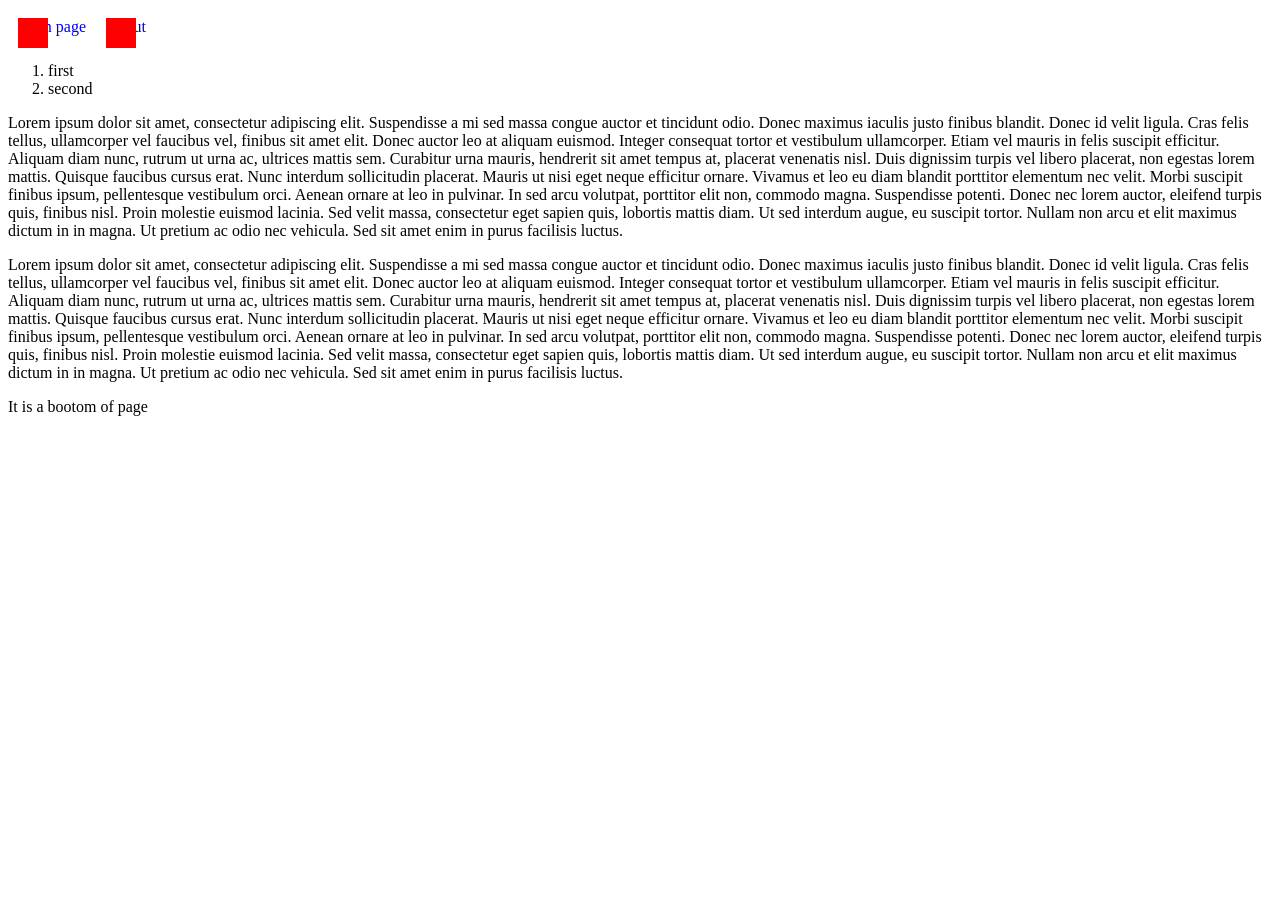
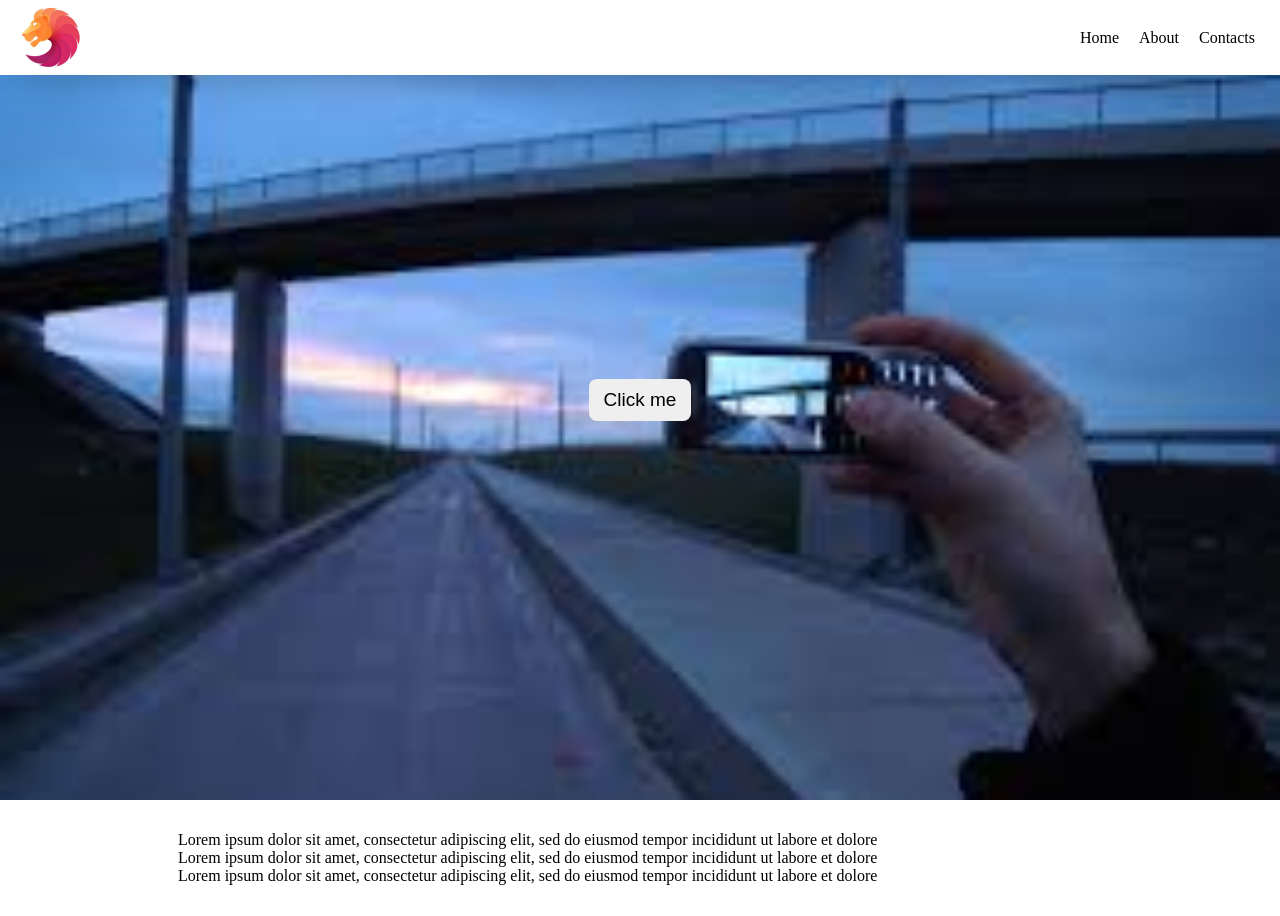
Before and after one commit to Serjman91/web, a plain HTML site: page index.html in a window 1280 px wide. Before the commit the page ends 800 px from the top, so only its background shows below. Drawn offline with Linux system fonts and the light colour scheme.

Commit message:
Add separate file for styles, create header and intro section

```diff
--- a/index.html
+++ b/index.html
@@ -4,64 +4,33 @@
     <meta charset="UTF-8">
     <meta name="viewport" content="width=device-width, initial-scale=1">
     <title>Web</title>
+    <link rel="stylesheet" href="styles/styles.css">
 </head>
-<style>
-    .list {
-        list-style-type: none;
-        margin: 0;
-        padding: 0;
-        display: flex;
-        text-align: right;
-    }
-
-    .list li {
-        padding: 10px;
-        position: relative;
-    }
-
-    .list li::before {
-        content: ' ';
-        width: 10px;
-        height: 10px;
-        background: red;
-        padding: 10px;
-        position: absolute;
-    }
-
-    .list li::after {
-        padding: 10px;
-    }
-
-    .list a {
-        text-decoration: none;
-    }
-
-    .list a:hover {
-        text-decoration: underline;
-    }
-</style>
 <body>
-<aside>
-    <ul class="list">
-        <li><a href="#">Main page</a></li>
-        <li><a href="#">About</a></li>
-    </ul>
-    <ol class="numeric-list">
-        <li>first</li>
-        <li>second</li>
-    </ol>
-</aside>
-<section class="content">
-    <article>
-        <p>Lorem ipsum dolor sit amet, consectetur adipiscing elit. Suspendisse a mi sed massa congue auctor et tincidunt odio. Donec maximus iaculis justo finibus blandit. Donec id velit ligula. Cras felis tellus, ullamcorper vel faucibus vel, finibus sit amet elit. Donec auctor leo at aliquam euismod. Integer consequat tortor et vestibulum ullamcorper. Etiam vel mauris in felis suscipit efficitur. Aliquam diam nunc, rutrum ut urna ac, ultrices mattis sem. Curabitur urna mauris, hendrerit sit amet tempus at, placerat venenatis nisl. Duis dignissim turpis vel libero placerat, non egestas lorem mattis. Quisque faucibus cursus erat. Nunc interdum sollicitudin placerat.
-
-            Mauris ut nisi eget neque efficitur ornare. Vivamus et leo eu diam blandit porttitor elementum nec velit. Morbi suscipit finibus ipsum, pellentesque vestibulum orci. Aenean ornare at leo in pulvinar. In sed arcu volutpat, porttitor elit non, commodo magna. Suspendisse potenti. Donec nec lorem auctor, eleifend turpis quis, finibus nisl. Proin molestie euismod lacinia. Sed velit massa, consectetur eget sapien quis, lobortis mattis diam. Ut sed interdum augue, eu suscipit tortor. Nullam non arcu et elit maximus dictum in in magna. Ut pretium ac odio nec vehicula. Sed sit amet enim in purus facilisis luctus.</p><p>Lorem ipsum dolor sit amet, consectetur adipiscing elit. Suspendisse a mi sed massa congue auctor et tincidunt odio. Donec maximus iaculis justo finibus blandit. Donec id velit ligula. Cras felis tellus, ullamcorper vel faucibus vel, finibus sit amet elit. Donec auctor leo at aliquam euismod. Integer consequat tortor et vestibulum ullamcorper. Etiam vel mauris in felis suscipit efficitur. Aliquam diam nunc, rutrum ut urna ac, ultrices mattis sem. Curabitur urna mauris, hendrerit sit amet tempus at, placerat venenatis nisl. Duis dignissim turpis vel libero placerat, non egestas lorem mattis. Quisque faucibus cursus erat. Nunc interdum sollicitudin placerat.
-
-            Mauris ut nisi eget neque efficitur ornare. Vivamus et leo eu diam blandit porttitor elementum nec velit. Morbi suscipit finibus ipsum, pellentesque vestibulum orci. Aenean ornare at leo in pulvinar. In sed arcu volutpat, porttitor elit non, commodo magna. Suspendisse potenti. Donec nec lorem auctor, eleifend turpis quis, finibus nisl. Proin molestie euismod lacinia. Sed velit massa, consectetur eget sapien quis, lobortis mattis diam. Ut sed interdum augue, eu suscipit tortor. Nullam non arcu et elit maximus dictum in in magna. Ut pretium ac odio nec vehicula. Sed sit amet enim in purus facilisis luctus.</p>
-    </article>
-</section>
-<footer>
-    It is a bootom of page
-</footer>
+<header class="header">
+    <div class="header-content">
+        <img class="logo" src="assets/logo.jpg" alt="logo">
+        <ul class="menu">
+            <li class="menu-item"><a href="#">Home</a></li>
+            <li class="menu-item"><a href="#">About</a></li>
+            <li class="menu-item"><a href="#">Contacts</a></li>
+        </ul>
+    </div>
+</header>
+<div class="content">
+    <section class="section intro">
+        <button class="cta" type="button">Click me</button>
+    </section>
+    <section class="section advantages">
+        <ul class="advantages-list">
+            <li class="menu-item">Lorem ipsum dolor sit amet, consectetur adipiscing elit, sed do eiusmod tempor incididunt ut labore et dolore</li>
+            <li class="menu-item">Lorem ipsum dolor sit amet, consectetur adipiscing elit, sed do eiusmod tempor incididunt ut labore et dolore</li>
+            <li class="menu-item">Lorem ipsum dolor sit amet, consectetur adipiscing elit, sed do eiusmod tempor incididunt ut labore et dolore</li>
+        </ul>
+    </section>
+</div>
+<!--<footer>-->
+<!--    It is a bootom of page-->
+<!--</footer>-->
 </body>
 </html>
--- /dev/null
+++ b/styles/styles.css
@@ -0,0 +1,77 @@
+body {
+    margin: 0;
+    padding: 0;
+    font-size: 16px;
+}
+
+.header {
+    position: absolute;
+    width: 100%;
+    background-color: #ffffff;
+}
+
+.header-content {
+    box-shadow: 0 0 60px -19px rgba(0,0,0,0.75);
+    display: flex;
+    justify-content: space-between;
+    padding-right: 15px;
+}
+
+.logo {
+    max-width: 100px;
+    object-fit: cover;
+}
+
+.menu {
+    list-style-type: none;
+    padding: 0;
+    margin: 0;
+    display: flex;
+    align-items: center;
+}
+
+.menu-item a {
+    text-decoration: none;
+    color: #000000;
+    padding: 10px;
+}
+
+.menu-item a:hover {
+    text-decoration: underline;
+}
+
+.intro {
+    background-image: url('../assets/intro.jpg');
+    background-repeat: no-repeat;
+    background-size: cover;
+    height: 100vh;
+    display: flex;
+    justify-content: center;
+    align-items: center;
+}
+
+.cta {
+    font-size: 19px;
+    border: none;
+    border-radius: 8px;
+    padding: 10px 15px;
+    outline: none;
+    cursor: pointer;
+}
+
+.advantages {
+    padding: 15px 10%;
+}
+
+.advantages-list {
+    list-style-type: none;
+    position: relative;
+}
+
+.advantages-list li::before {
+    content: '';
+    display: inline-block;
+    height: 10px;
+    width: 10px;
+    background-image: url('../assets/check-mark.svg');
+}
```
Also changed, not shown: assets/check-mark.svg (added), assets/intro.jpg (added), assets/logo.jpg (added).
